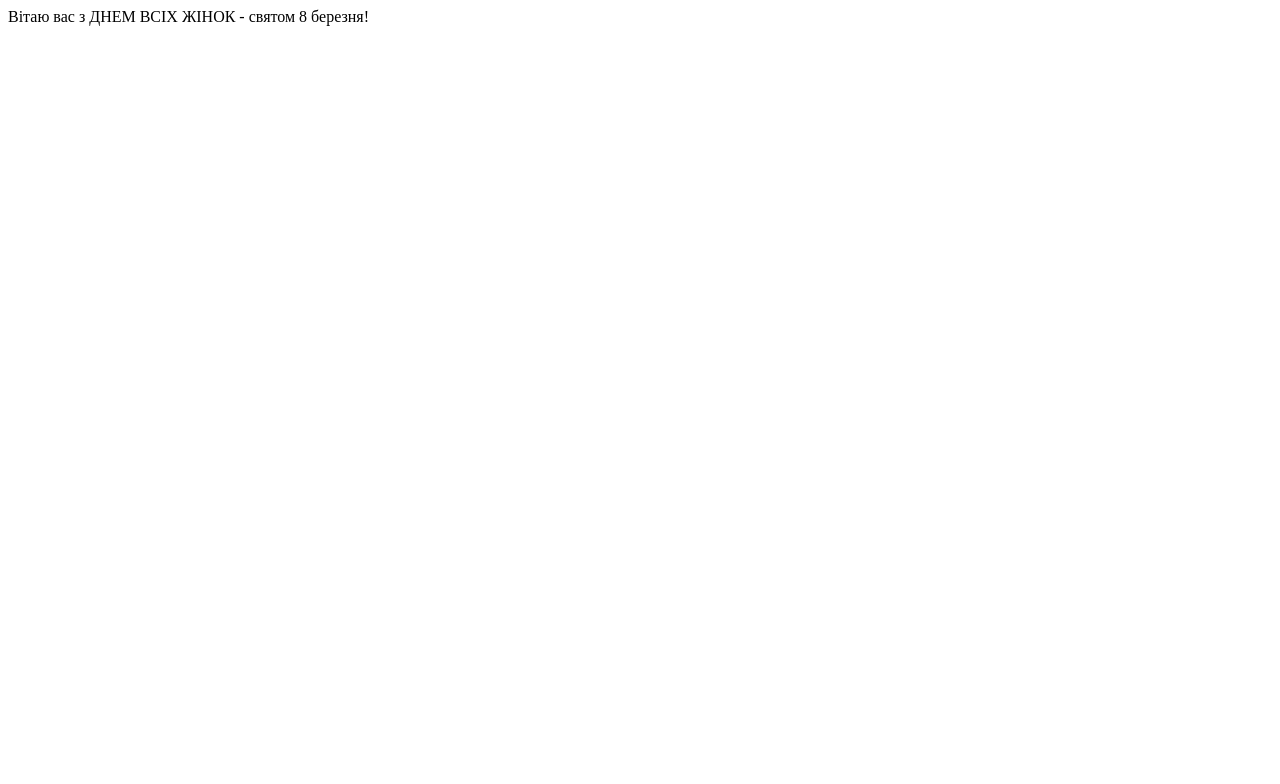
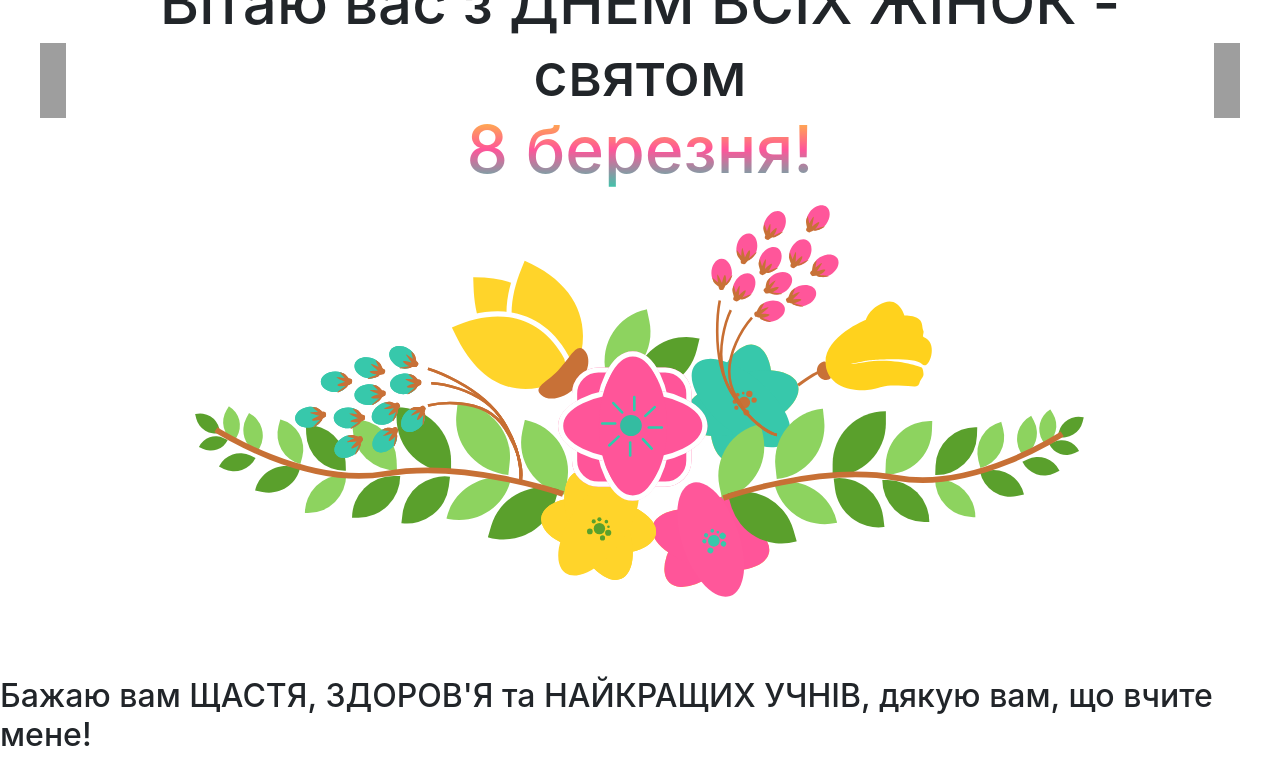
Before and after one commit to krecelloalex/krecelloalex.github.io, a plain HTML site: page 8march/index.html in a window 1280 px wide. Drawn offline with nearby package versions, Linux system fonts and the light colour scheme; grey boxes are pictures that could not be loaded.

Commit message:
Adding content

```diff
--- a/8march/index.html
+++ b/8march/index.html
@@ -3,9 +3,30 @@
 <head>
 	<meta charset="UTF-8">
 	<title>8 march</title>
-	<link rel="shortcut icon" href="http://thecraftchop.com/files/images/wavyflower.svg">
+	<link rel="stylesheet" href="styl.css">
+	<link rel="shortcut icon" href="qwe.png">
+	<link href="https://use.fontawesome.com/releases/v5.0.7/css/all.css" rel="stylesheet">
+	<link rel="stylesheet" href="https://maxcdn.bootstrapcdn.com/bootstrap/4.0.0/css/bootstrap.min.css" integrity="sha384-Gn5384xqQ1aoWXA+058RXPxPg6fy4IWvTNh0E263XmFcJlSAwiGgFAW/dAiS6JXm" crossorigin="anonymous">
 </head>
 <body>
-	Вітаю вас з ДНЕМ ВСІХ ЖІНОК - святом 8 березня!
+	<header class="d-flex flex-column justify-content-around">
+		<h1 class="w-100 align-self-center align-content-center d-flex">
+			<img src="http://thecraftchop.com/files/images/wavyflower.svg" width="2%" alt=""><br>
+			<span>Вітаю вас з ДНЕМ ВСІХ ЖІНОК - святом <br>
+				<div class="strong">
+					8 березня!
+				</div>
+			</span><br>
+			<img src="http://thecraftchop.com/files/images/wavyflower.svg" width="2%" alt="">
+		</h1>
+
+		<div class="hrr">
+			<img src="buket.svg" height="40%" class="hr">
+		</div>
+
+		<article>
+			<h2>Бажаю вам ЩАСТЯ, ЗДОРОВ'Я та НАЙКРАЩИХ УЧНІВ, дякую вам, що вчите мене!</h2>
+		</article>
+	</header>
 </body>
 </html>
--- /dev/null
+++ b/8march/styl.css
@@ -0,0 +1,80 @@
+header {
+	height: 100vh;
+	width: 100vw;
+
+}
+
+
+
+h1 {
+	height: 10vh;
+}
+
+
+.strong {
+	font-size: 110%;
+	background: linear-gradient(#FFD42A, #FF5599, #37C8AB);  /* подробнее про градиенты */
+  -webkit-background-clip: text;  /* подробнее про background-clip */
+  color: transparent;
+	-webkit-transition: all 1s linear ;
+     -moz-transition: all 1s linear ;
+     -o-transition: all 1s linear ;
+     transition: all 1s linear ;
+
+}
+
+
+.strong:hover {
+	font-size: 120%;
+	background: url(https://encrypted-tbn0.gstatic.com/images?q=tbn:ANd9GcQXOOpnMkCwk7hNB5lhlkbKVVEJYWpreEFBaph2jKQVakW55qWhFw);  /* подробнее про градиенты */
+  -webkit-background-clip: text;  /* подробнее про background-clip */
+  color: transparent;
+}
+
+h1 span {
+	text-align: center;
+		display: -webkit-flex;
+	display: -moz-flex;
+	display: -ms-flex;
+	display: -o-flex;
+	display: flex;
+	align-content: center;
+	justify-content: center;
+	height: 10vh;
+	-ms-align-items: center;
+	align-items: center;
+	font-size: 150%;
+	-webkit-flex-direction: column;
+	-moz-flex-direction: column;
+	-ms-flex-direction: column;
+	-o-flex-direction: column;
+	flex-direction: column;
+
+}
+
+h1 img {
+	margin-right: 	40px;
+	margin-left: 	40px;
+	padding-top: 	5px;
+}
+
+.hr {
+	height: 50vh;
+	-ms-align-self: center;
+	align-self: center;
+	display: -webkit-flex;
+	display: -moz-flex;
+	display: -ms-flex;
+	display: -o-flex;
+	display: flex;
+}
+
+.hrr {
+	display: -webkit-flex;
+	display: -moz-flex;
+	display: -ms-flex;
+	display: -o-flex;
+	display: flex;
+	align-content: center;
+	justify-content: center;
+}
```
Also changed, not shown: 8march/buket.svg (added), 8march/qwe.png (added).
